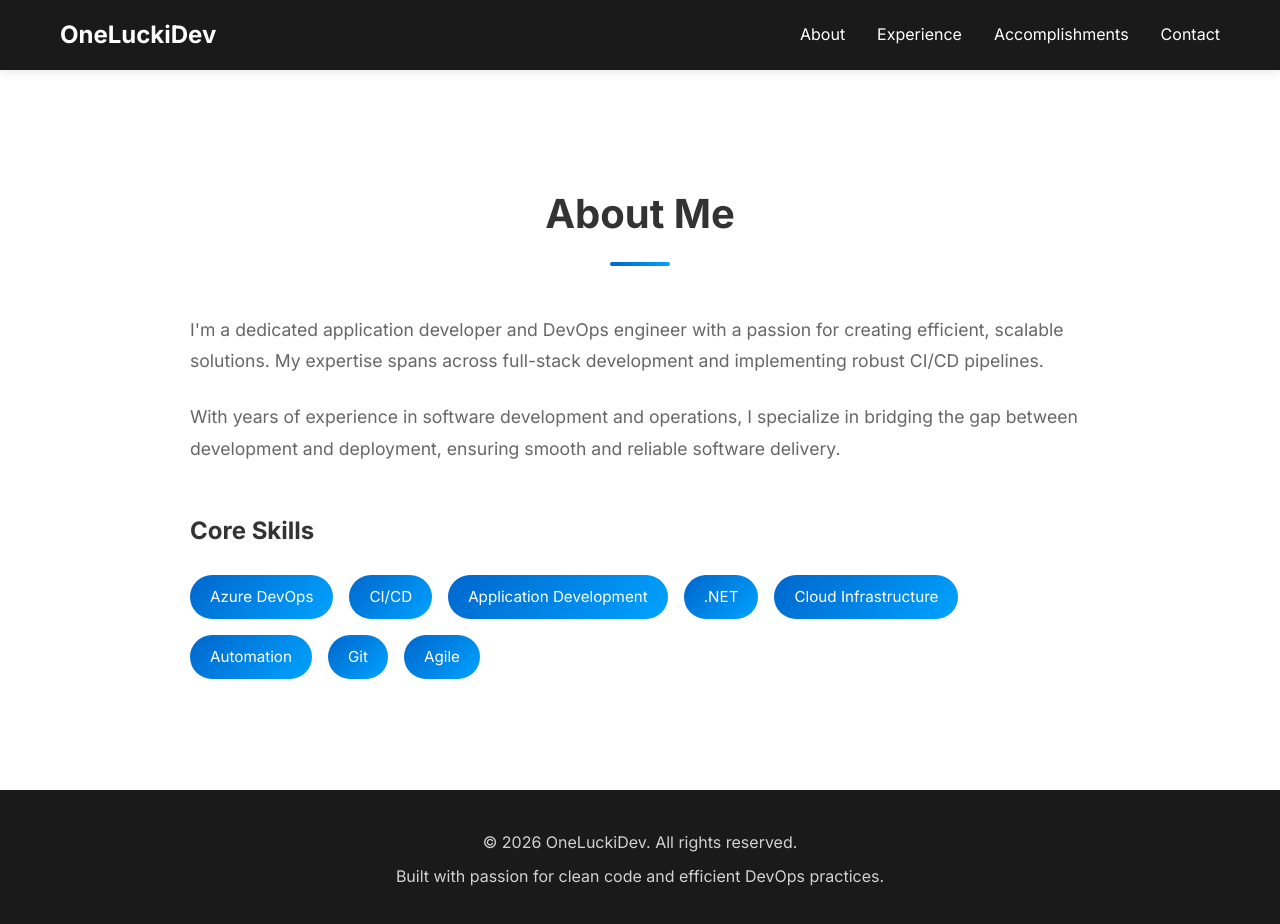
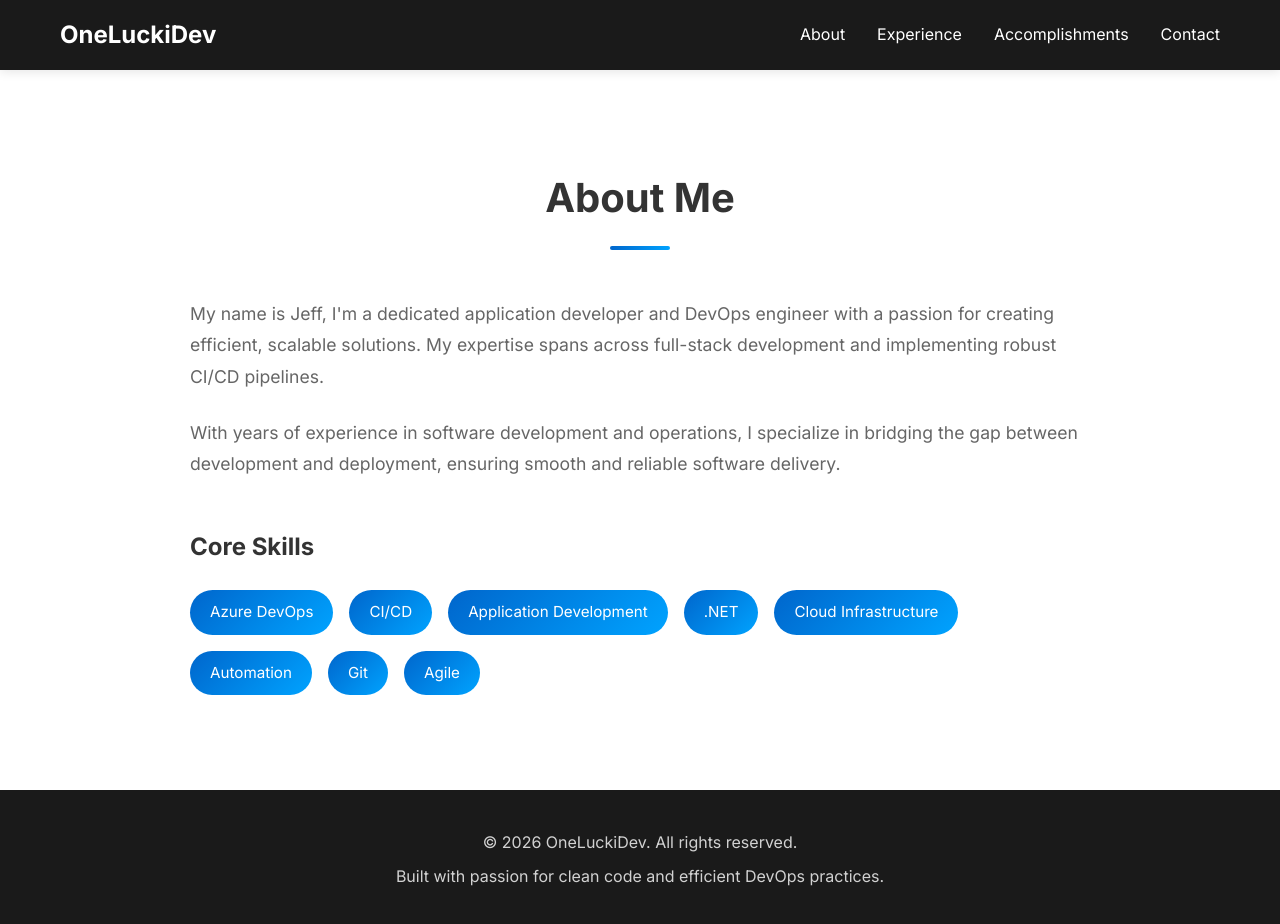
Before and after one commit to jeffpriz/oneluckidev-site, a React (Vite) app: page /about in a window 1280 px wide. Shown: the top 924 px of the page. Built offline with nearby package versions, Linux system fonts and the light colour scheme.

Commit message:
Update introduction text in About page

```diff
--- a/src/pages/About.tsx
+++ b/src/pages/About.tsx
@@ -8,7 +8,7 @@ const About = () => {
         <div className="about-content">
           <div className="about-text">
             <p>
-              I'm a dedicated application developer and DevOps engineer with a passion for creating efficient,
+              My name is Jeff, I'm a dedicated application developer and DevOps engineer with a passion for creating efficient,
               scalable solutions. My expertise spans across full-stack development and implementing robust CI/CD pipelines.
             </p>
             <p>
```
